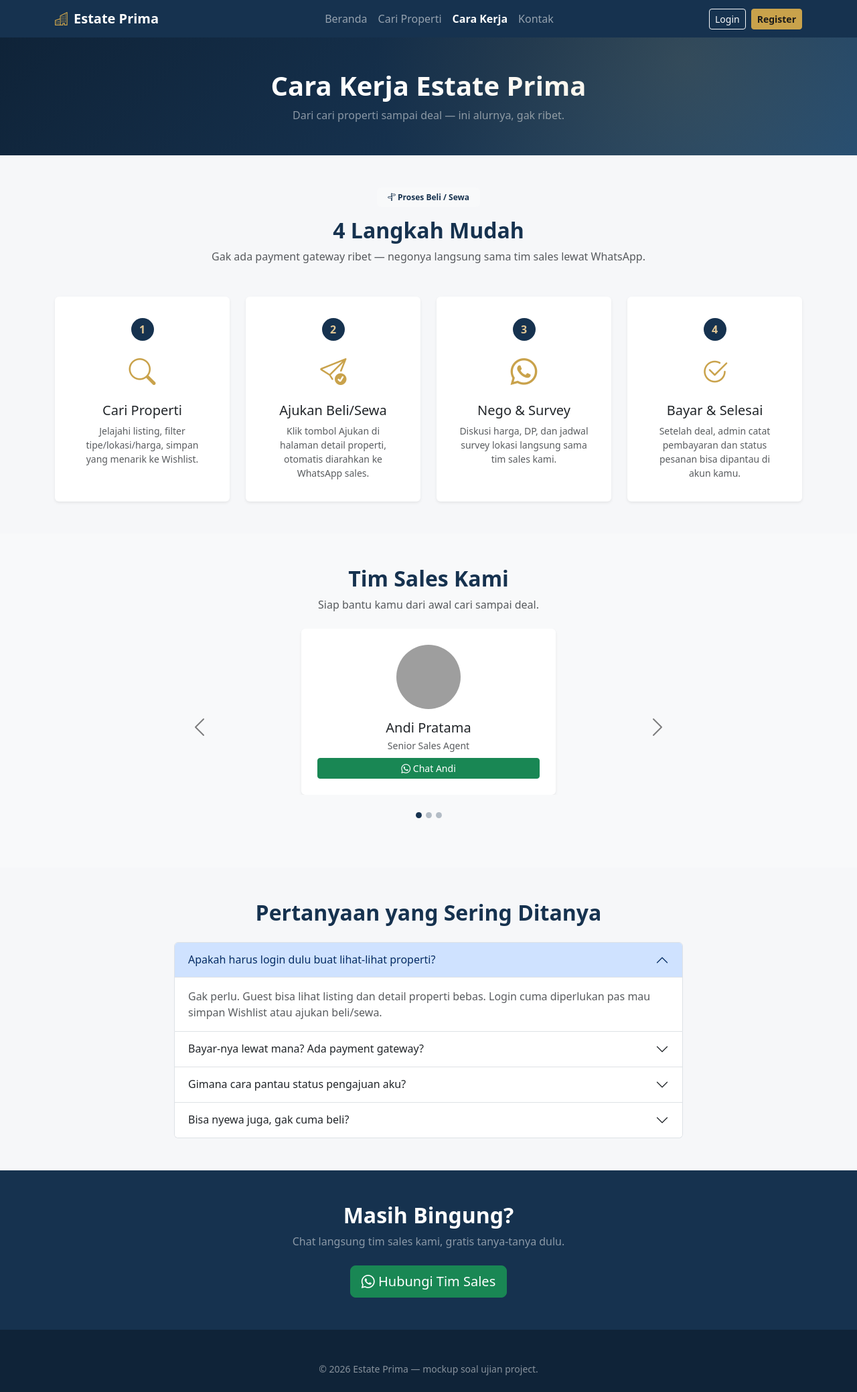
After one commit to leonaedelina-cell/Project-Website-Prima-Estate, a PHP site: page /mockup/cara-kerja.html in a window 1280 px wide. The commit adds this page. Shown: the whole page at 67% size. Run offline with PHP 8.4, Linux system fonts and the light colour scheme; grey boxes are pictures that could not be loaded.

Commit message:
mockup: add cara-kerja.html (4-step process, agent carousel, FAQ, WA CTA), wire nav links

```diff
--- /dev/null
+++ b/mockup/cara-kerja.html
@@ -0,0 +1,213 @@
+<!doctype html>
+<html lang="id">
+<head>
+    <meta charset="UTF-8">
+    <meta name="viewport" content="width=device-width, initial-scale=1">
+    <title>Cara Kerja — Estate Prima</title>
+    <link href="https://cdn.jsdelivr.net/npm/bootstrap@5.3.3/dist/css/bootstrap.min.css" rel="stylesheet">
+    <link href="https://cdn.jsdelivr.net/npm/bootstrap-icons@1.11.3/font/bootstrap-icons.min.css" rel="stylesheet">
+    <link href="style.css" rel="stylesheet">
+</head>
+<body>
+    <nav class="navbar navbar-expand-lg navbar-dark navbar-estate">
+        <div class="container">
+            <a class="navbar-brand fw-bold d-flex align-items-center gap-2" href="index.html">
+                <i class="bi bi-buildings text-gold"></i> Estate Prima
+            </a>
+            <button class="navbar-toggler" type="button" data-bs-toggle="collapse" data-bs-target="#navMenu">
+                <span class="navbar-toggler-icon"></span>
+            </button>
+            <div class="collapse navbar-collapse" id="navMenu">
+                <ul class="navbar-nav mx-auto">
+                    <li class="nav-item"><a class="nav-link" href="index.html">Beranda</a></li>
+                    <li class="nav-item"><a class="nav-link" href="listing.html">Cari Properti</a></li>
+                    <li class="nav-item"><a class="nav-link active fw-bold" href="cara-kerja.html">Cara Kerja</a></li>
+                    <li class="nav-item"><a class="nav-link" href="kontak.html">Kontak</a></li>
+                </ul>
+                <ul class="navbar-nav">
+                    <li class="nav-item me-2"><a href="login.html" class="btn btn-outline-light btn-sm">Login</a></li>
+                    <li class="nav-item"><a href="register.html" class="btn btn-gold btn-sm">Register</a></li>
+                </ul>
+            </div>
+        </div>
+    </nav>
+
+    <!-- ============ HERO ============ -->
+    <section class="hero-estate text-white text-center">
+        <div class="container py-5">
+            <h1 class="fw-bold mb-2">Cara Kerja Estate Prima</h1>
+            <p class="text-white-50 mb-0">Dari cari properti sampai deal — ini alurnya, gak ribet.</p>
+        </div>
+    </section>
+
+    <!-- ============ 4 LANGKAH PROSES ============ -->
+    <div class="container py-5">
+        <div class="text-center mb-5">
+            <span class="badge bg-light text-navy px-3 py-2 mb-2"><i class="bi bi-signpost-split"></i> Proses Beli / Sewa</span>
+            <h2 class="text-navy fw-bold mt-2">4 Langkah Mudah</h2>
+            <p class="text-muted">Gak ada payment gateway ribet — negonya langsung sama tim sales lewat WhatsApp.</p>
+        </div>
+
+        <div class="row g-4">
+            <div class="col-6 col-lg-3">
+                <div class="card border-0 shadow-sm h-100 text-center p-3">
+                    <div class="card-body">
+                        <div class="step-num">1</div>
+                        <i class="bi bi-search fs-1 text-gold mt-3 d-block"></i>
+                        <h5 class="mt-3">Cari Properti</h5>
+                        <p class="text-muted small mb-0">Jelajahi listing, filter tipe/lokasi/harga, simpan yang menarik ke Wishlist.</p>
+                    </div>
+                </div>
+            </div>
+            <div class="col-6 col-lg-3">
+                <div class="card border-0 shadow-sm h-100 text-center p-3">
+                    <div class="card-body">
+                        <div class="step-num">2</div>
+                        <i class="bi bi-send-check fs-1 text-gold mt-3 d-block"></i>
+                        <h5 class="mt-3">Ajukan Beli/Sewa</h5>
+                        <p class="text-muted small mb-0">Klik tombol Ajukan di halaman detail properti, otomatis diarahkan ke WhatsApp sales.</p>
+                    </div>
+                </div>
+            </div>
+            <div class="col-6 col-lg-3">
+                <div class="card border-0 shadow-sm h-100 text-center p-3">
+                    <div class="card-body">
+                        <div class="step-num">3</div>
+                        <i class="bi bi-whatsapp fs-1 text-gold mt-3 d-block"></i>
+                        <h5 class="mt-3">Nego &amp; Survey</h5>
+                        <p class="text-muted small mb-0">Diskusi harga, DP, dan jadwal survey lokasi langsung sama tim sales kami.</p>
+                    </div>
+                </div>
+            </div>
+            <div class="col-6 col-lg-3">
+                <div class="card border-0 shadow-sm h-100 text-center p-3">
+                    <div class="card-body">
+                        <div class="step-num">4</div>
+                        <i class="bi bi-check2-circle fs-1 text-gold mt-3 d-block"></i>
+                        <h5 class="mt-3">Bayar &amp; Selesai</h5>
+                        <p class="text-muted small mb-0">Setelah deal, admin catat pembayaran dan status pesanan bisa dipantau di akun kamu.</p>
+                    </div>
+                </div>
+            </div>
+        </div>
+    </div>
+
+    <!-- ============ CAROUSEL AGEN ============ -->
+    <div class="bg-light py-5">
+        <div class="container">
+            <div class="text-center mb-4">
+                <h2 class="text-navy fw-bold">Tim Sales Kami</h2>
+                <p class="text-muted">Siap bantu kamu dari awal cari sampai deal.</p>
+            </div>
+
+            <div id="agenCarousel" class="carousel slide agen-carousel mx-auto" data-bs-ride="carousel" style="max-width: 720px;">
+                <div class="carousel-inner">
+                    <div class="carousel-item active">
+                        <div class="card border-0 shadow-sm text-center p-4 mx-auto" style="max-width: 380px;">
+                            <img src="https://images.unsplash.com/photo-1560250097-0b93528c311a?auto=format&fit=crop&w=300&q=80" class="agen-photo mx-auto mb-3" alt="Andi Pratama">
+                            <h5 class="mb-1">Andi Pratama</h5>
+                            <p class="text-muted small mb-2">Senior Sales Agent</p>
+                            <a href="#" class="btn btn-success btn-sm"><i class="bi bi-whatsapp"></i> Chat Andi</a>
+                        </div>
+                    </div>
+                    <div class="carousel-item">
+                        <div class="card border-0 shadow-sm text-center p-4 mx-auto" style="max-width: 380px;">
+                            <img src="https://images.unsplash.com/photo-1573496359142-b8d87734a5a2?auto=format&fit=crop&w=300&q=80" class="agen-photo mx-auto mb-3" alt="Siti Rahma">
+                            <h5 class="mb-1">Siti Rahma</h5>
+                            <p class="text-muted small mb-2">Sales Agent</p>
+                            <a href="#" class="btn btn-success btn-sm"><i class="bi bi-whatsapp"></i> Chat Siti</a>
+                        </div>
+                    </div>
+                    <div class="carousel-item">
+                        <div class="card border-0 shadow-sm text-center p-4 mx-auto" style="max-width: 380px;">
+                            <img src="https://images.unsplash.com/photo-1568602471122-7832951cc4c5?auto=format&fit=crop&w=300&q=80" class="agen-photo mx-auto mb-3" alt="Budi Santoso">
+                            <h5 class="mb-1">Budi Santoso</h5>
+                            <p class="text-muted small mb-2">Sales Agent</p>
+                            <a href="#" class="btn btn-success btn-sm"><i class="bi bi-whatsapp"></i> Chat Budi</a>
+                        </div>
+                    </div>
+                </div>
+                <button class="carousel-control-prev" type="button" data-bs-target="#agenCarousel" data-bs-slide="prev">
+                    <span class="carousel-control-prev-icon"></span>
+                </button>
+                <button class="carousel-control-next" type="button" data-bs-target="#agenCarousel" data-bs-slide="next">
+                    <span class="carousel-control-next-icon"></span>
+                </button>
+                <div class="carousel-indicators position-relative mt-3">
+                    <button type="button" data-bs-target="#agenCarousel" data-bs-slide-to="0" class="active" aria-current="true"></button>
+                    <button type="button" data-bs-target="#agenCarousel" data-bs-slide-to="1"></button>
+                    <button type="button" data-bs-target="#agenCarousel" data-bs-slide-to="2"></button>
+                </div>
+            </div>
+        </div>
+    </div>
+
+    <!-- ============ FAQ ============ -->
+    <div class="container py-5">
+        <div class="text-center mb-4">
+            <h2 class="text-navy fw-bold">Pertanyaan yang Sering Ditanya</h2>
+        </div>
+        <div class="accordion mx-auto" id="faqAccordion" style="max-width: 760px;">
+            <div class="accordion-item">
+                <h2 class="accordion-header">
+                    <button class="accordion-button" type="button" data-bs-toggle="collapse" data-bs-target="#faq1">
+                        Apakah harus login dulu buat lihat-lihat properti?
+                    </button>
+                </h2>
+                <div id="faq1" class="accordion-collapse collapse show" data-bs-parent="#faqAccordion">
+                    <div class="accordion-body text-muted">Gak perlu. Guest bisa lihat listing dan detail properti bebas. Login cuma diperlukan pas mau simpan Wishlist atau ajukan beli/sewa.</div>
+                </div>
+            </div>
+            <div class="accordion-item">
+                <h2 class="accordion-header">
+                    <button class="accordion-button collapsed" type="button" data-bs-toggle="collapse" data-bs-target="#faq2">
+                        Bayar-nya lewat mana? Ada payment gateway?
+                    </button>
+                </h2>
+                <div id="faq2" class="accordion-collapse collapse" data-bs-parent="#faqAccordion">
+                    <div class="accordion-body text-muted">Gak ada payment gateway. Pembayaran dinego manual sama tim sales lewat WhatsApp (transfer, cicilan KPR, atau tunai), terus dicatat admin di sistem.</div>
+                </div>
+            </div>
+            <div class="accordion-item">
+                <h2 class="accordion-header">
+                    <button class="accordion-button collapsed" type="button" data-bs-toggle="collapse" data-bs-target="#faq3">
+                        Gimana cara pantau status pengajuan aku?
+                    </button>
+                </h2>
+                <div id="faq3" class="accordion-collapse collapse" data-bs-parent="#faqAccordion">
+                    <div class="accordion-body text-muted">Buka menu "Pesanan Saya" di dashboard akun kamu. Status-nya bakal update tiap admin proses pembayaran (menunggu → diproses → disetujui → selesai).</div>
+                </div>
+            </div>
+            <div class="accordion-item">
+                <h2 class="accordion-header">
+                    <button class="accordion-button collapsed" type="button" data-bs-toggle="collapse" data-bs-target="#faq4">
+                        Bisa nyewa juga, gak cuma beli?
+                    </button>
+                </h2>
+                <div id="faq4" class="accordion-collapse collapse" data-bs-parent="#faqAccordion">
+                    <div class="accordion-body text-muted">Bisa. Tiap properti punya tipe transaksi Jual atau Sewa — tombol di halaman detail otomatis berubah jadi "Ajukan Sewa" kalau propertinya buat disewakan.</div>
+                </div>
+            </div>
+        </div>
+    </div>
+
+    <!-- ============ CTA HUBUNGI SALES ============ -->
+    <div class="cta-sales text-white text-center py-5">
+        <div class="container">
+            <h2 class="fw-bold mb-2">Masih Bingung?</h2>
+            <p class="text-white-50 mb-4">Chat langsung tim sales kami, gratis tanya-tanya dulu.</p>
+            <a href="https://wa.me/6281234567890?text=Halo%2C%20saya%20ingin%20bertanya%20terkait%20properti." class="btn btn-success btn-lg" target="_blank" rel="noopener">
+                <i class="bi bi-whatsapp"></i> Hubungi Tim Sales
+            </a>
+        </div>
+    </div>
+
+    <footer class="text-white pt-5 pb-4" style="background-color:#0f2338;">
+        <div class="container">
+            <p class="text-center text-white-50 small mb-0">&copy; 2026 Estate Prima &mdash; mockup soal ujian project.</p>
+        </div>
+    </footer>
+
+    <script src="https://cdn.jsdelivr.net/npm/bootstrap@5.3.3/dist/js/bootstrap.bundle.min.js"></script>
+</body>
+</html>
--- a/mockup/detail.html
+++ b/mockup/detail.html
@@ -21,6 +21,7 @@
                 <ul class="navbar-nav mx-auto">
                     <li class="nav-item"><a class="nav-link" href="index.html">Home</a></li>
                     <li class="nav-item"><a class="nav-link active fw-bold" href="listing.html">Listing</a></li>
+                    <li class="nav-item"><a class="nav-link" href="cara-kerja.html">Cara Kerja</a></li>
                     <li class="nav-item"><a class="nav-link" href="kontak.html">Kontak</a></li>
                 </ul>
                 <ul class="navbar-nav">
--- a/mockup/index.html
+++ b/mockup/index.html
@@ -22,6 +22,7 @@
                 <ul class="navbar-nav mx-auto">
                     <li class="nav-item"><a class="nav-link active fw-bold" href="index.html">Beranda</a></li>
                     <li class="nav-item"><a class="nav-link" href="listing.html">Cari Properti</a></li>
+                    <li class="nav-item"><a class="nav-link" href="cara-kerja.html">Cara Kerja</a></li>
                     <li class="nav-item"><a class="nav-link" href="kontak.html">Kontak</a></li>
                 </ul>
                 <ul class="navbar-nav">
--- a/mockup/kontak.html
+++ b/mockup/kontak.html
@@ -21,6 +21,7 @@
                 <ul class="navbar-nav mx-auto">
                     <li class="nav-item"><a class="nav-link" href="index.html">Home</a></li>
                     <li class="nav-item"><a class="nav-link" href="listing.html">Listing</a></li>
+                    <li class="nav-item"><a class="nav-link" href="cara-kerja.html">Cara Kerja</a></li>
                     <li class="nav-item"><a class="nav-link active fw-bold" href="kontak.html">Kontak</a></li>
                 </ul>
                 <ul class="navbar-nav">
--- a/mockup/listing.html
+++ b/mockup/listing.html
@@ -21,6 +21,7 @@
                 <ul class="navbar-nav mx-auto">
                     <li class="nav-item"><a class="nav-link" href="index.html">Beranda</a></li>
                     <li class="nav-item"><a class="nav-link active fw-bold" href="listing.html">Cari Properti</a></li>
+                    <li class="nav-item"><a class="nav-link" href="cara-kerja.html">Cara Kerja</a></li>
                     <li class="nav-item"><a class="nav-link" href="kontak.html">Kontak</a></li>
                 </ul>
                 <ul class="navbar-nav">
--- a/mockup/style.css
+++ b/mockup/style.css
@@ -236,3 +236,39 @@ body {
     justify-content: center;
     flex-shrink: 0;
 }
+
+/* ---------- cara-kerja.html: 4 langkah proses, carousel agen, CTA sales ---------- */
+.step-num {
+    width: 34px;
+    height: 34px;
+    margin: 0 auto;
+    border-radius: 50%;
+    background-color: #16324f;
+    color: #e3c896;
+    font-weight: 700;
+    display: flex;
+    align-items: center;
+    justify-content: center;
+}
+.agen-photo {
+    width: 96px;
+    height: 96px;
+    border-radius: 50%;
+    object-fit: cover;
+}
+.agen-carousel .carousel-control-prev,
+.agen-carousel .carousel-control-next {
+    width: 5%;
+    filter: invert(1) grayscale(100);
+}
+.agen-carousel .carousel-indicators [data-bs-target] {
+    background-color: #16324f;
+    opacity: 0.3;
+    width: 9px;
+    height: 9px;
+    border-radius: 50%;
+}
+.agen-carousel .carousel-indicators .active {
+    opacity: 1;
+}
+.cta-sales { background-color: #16324f; }
```
Also changed, not shown: notes-student.md (+1 -1 lines), mockup/README.md.
